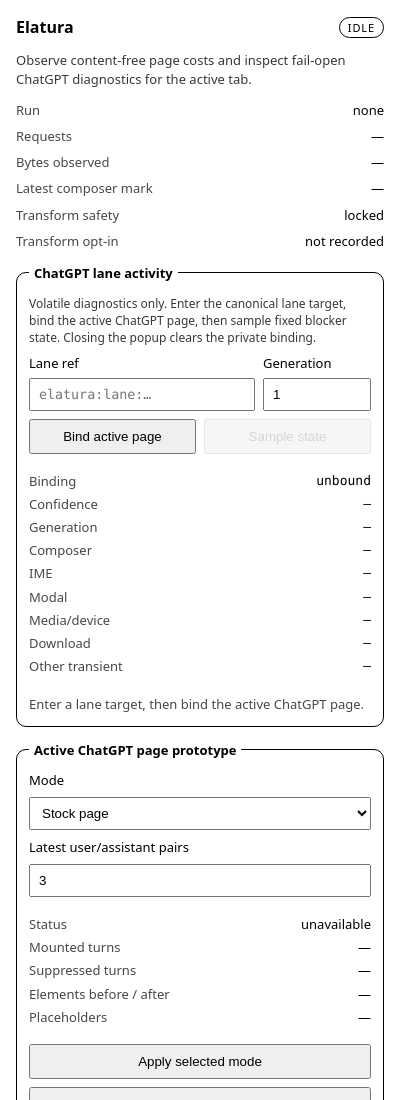
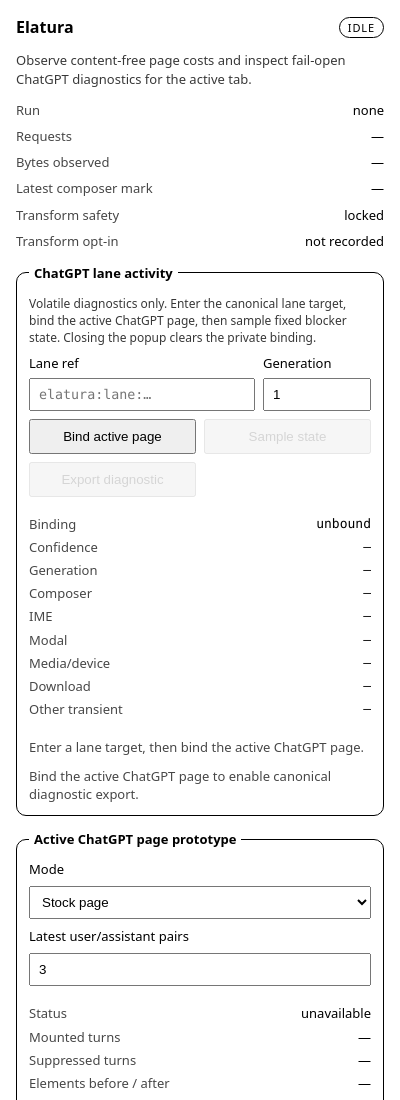
Before and after one commit to teamleaderleo/elatura, a browser extension: page extension/firefox/static/popup.html in a window 400 px wide. Shown: the top 1100 px of the page. Drawn offline with Linux system fonts and the light colour scheme; files that its build step writes are made by us from their sources.

Commit message:
Expose ChatGPT activity diagnostic export

```diff
--- a/extension/firefox/static/popup.html
+++ b/extension/firefox/static/popup.html
@@ -43,6 +43,7 @@
         <div class="compact-actions">
           <button id="activity-bind" type="button">Bind active page</button>
           <button id="activity-sample" type="button" disabled>Sample state</button>
+          <button id="activity-diagnostic-export" type="button" disabled>Export diagnostic</button>
         </div>
         <dl class="compact activity-readout">
           <div><dt>Binding</dt><dd id="activity-binding">unbound</dd></div>
@@ -57,6 +58,9 @@
         </dl>
         <output id="activity-panel-status" class="panel-status" aria-live="polite">
           Enter a lane target, then bind the active ChatGPT page.
+        </output>
+        <output id="activity-diagnostic-status" class="panel-status" aria-live="polite">
+          Bind the active ChatGPT page to enable canonical diagnostic export.
         </output>
       </fieldset>
 
@@ -101,5 +105,6 @@
       <output id="status" aria-live="polite"></output>
     </main>
     <script type="module" src="popup.js"></script>
+    <script type="module" src="chatgpt-lane-activity-diagnostic-popup.js"></script>
   </body>
 </html>
```
